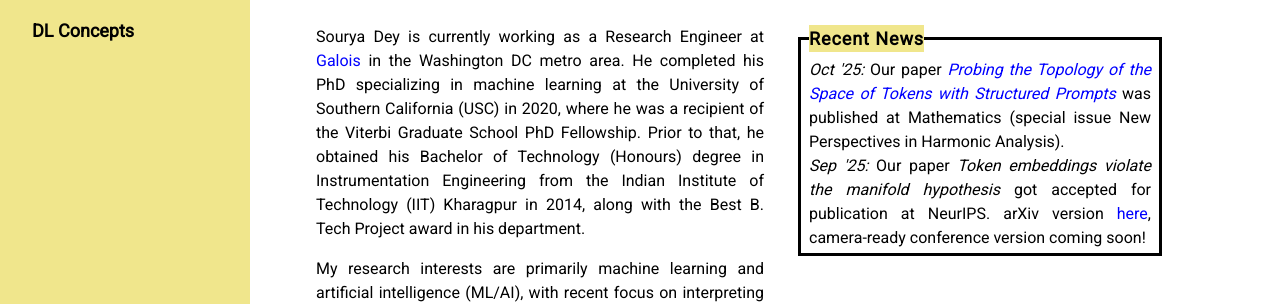
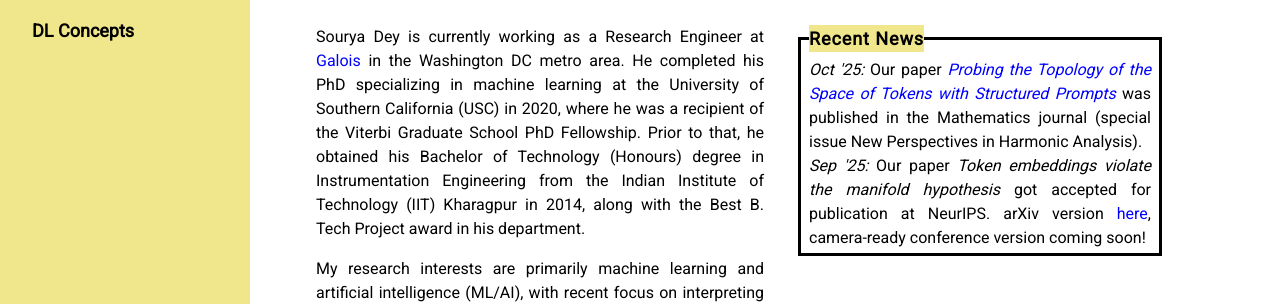
Before and after one commit to souryadey/souryadey.github.io, a Jekyll site: the page built from index.html, in a window 1280 px wide and 900 px high. Shown: the part 316-620 px from the top of the window. Built offline with Jekyll 4.4.1, drawn with Linux system fonts in a browser that asks for light colours.

Commit message:
update mathematics announcement

```diff
--- a/index.html
+++ b/index.html
@@ -72,7 +72,7 @@ fieldset {
 		<form style="margin-top:1em;">
 			<fieldset>
 				<legend style="font-size:large; letter-spacing:0.05em; background-color:khaki;"><b>Recent News</b></legend>
-                <i>Oct '25:</i> Our paper <a class="inlink" href="https://www.mdpi.com/2227-7390/13/20/3320" target="_blank"><i>Probing the Topology of the Space of Tokens with Structured Prompts</i></a> was published at Mathematics (special issue New Perspectives in Harmonic Analysis).<br>
+                <i>Oct '25:</i> Our paper <a class="inlink" href="https://www.mdpi.com/2227-7390/13/20/3320" target="_blank"><i>Probing the Topology of the Space of Tokens with Structured Prompts</i></a> was published in the Mathematics journal (special issue New Perspectives in Harmonic Analysis).<br>
                 <i>Sep '25:</i> Our paper <i>Token embeddings violate the manifold hypothesis</i></a> got accepted for publication at NeurIPS. arXiv version <a class="inlink" href="https://arxiv.org/abs/2504.01002" target="_blank">here</a>, camera-ready conference version coming soon!
 			</fieldset>
 		</form>
```
